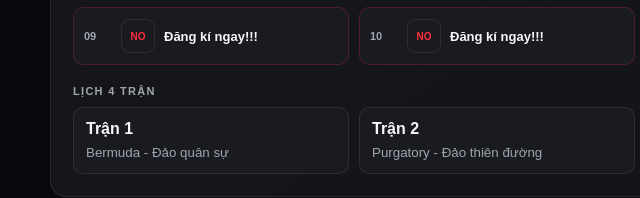
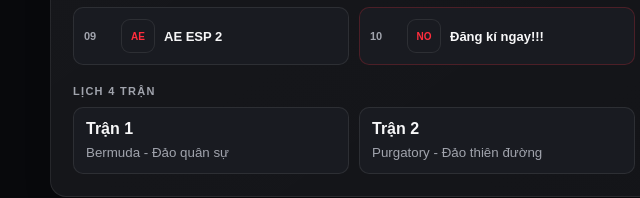
Before and after one commit to customdh/DHEsports, a plain HTML site: page index.html in a window 1280 px wide. Shown: the part 2139-2337 px from the top of the page, 0-640 px from the left. Drawn offline with Linux system fonts and the light colour scheme.

Commit message:
Update index.html

```diff
--- a/index.html
+++ b/index.html
@@ -2034,7 +2034,7 @@ window.DH_TOURNAMENT_DATA = {
     { date: "2026-08-15", lobbyId: "L3", teamId: "K6TRANGAN" },
     { date: "2026-08-15", lobbyId: "L3", teamId: "PGESP" },
     { date: "2026-08-15", lobbyId: "L3", teamId: "DHESP" },
-    { date: "2026-08-15", lobbyId: "L3", teamId: "NO" },
+    { date: "2026-08-15", lobbyId: "L3", teamId: "AEESP2" },
     { date: "2026-08-15", lobbyId: "L3", teamId: "NO" },
     { date: "2026-08-15", lobbyId: "L3", teamId: "NO" },
     { date: "2026-08-15", lobbyId: "L3", teamId: "NO" },
```
